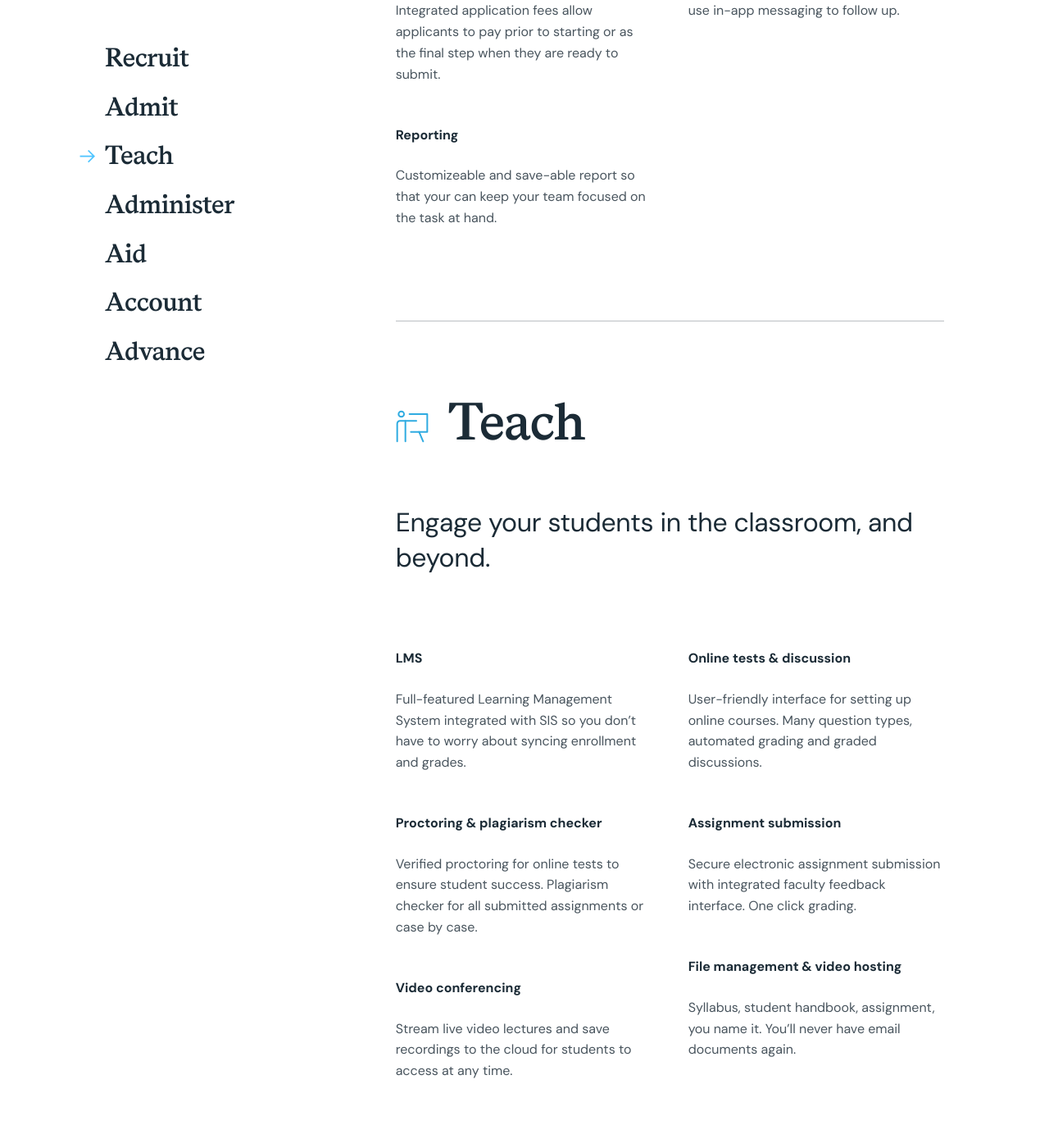
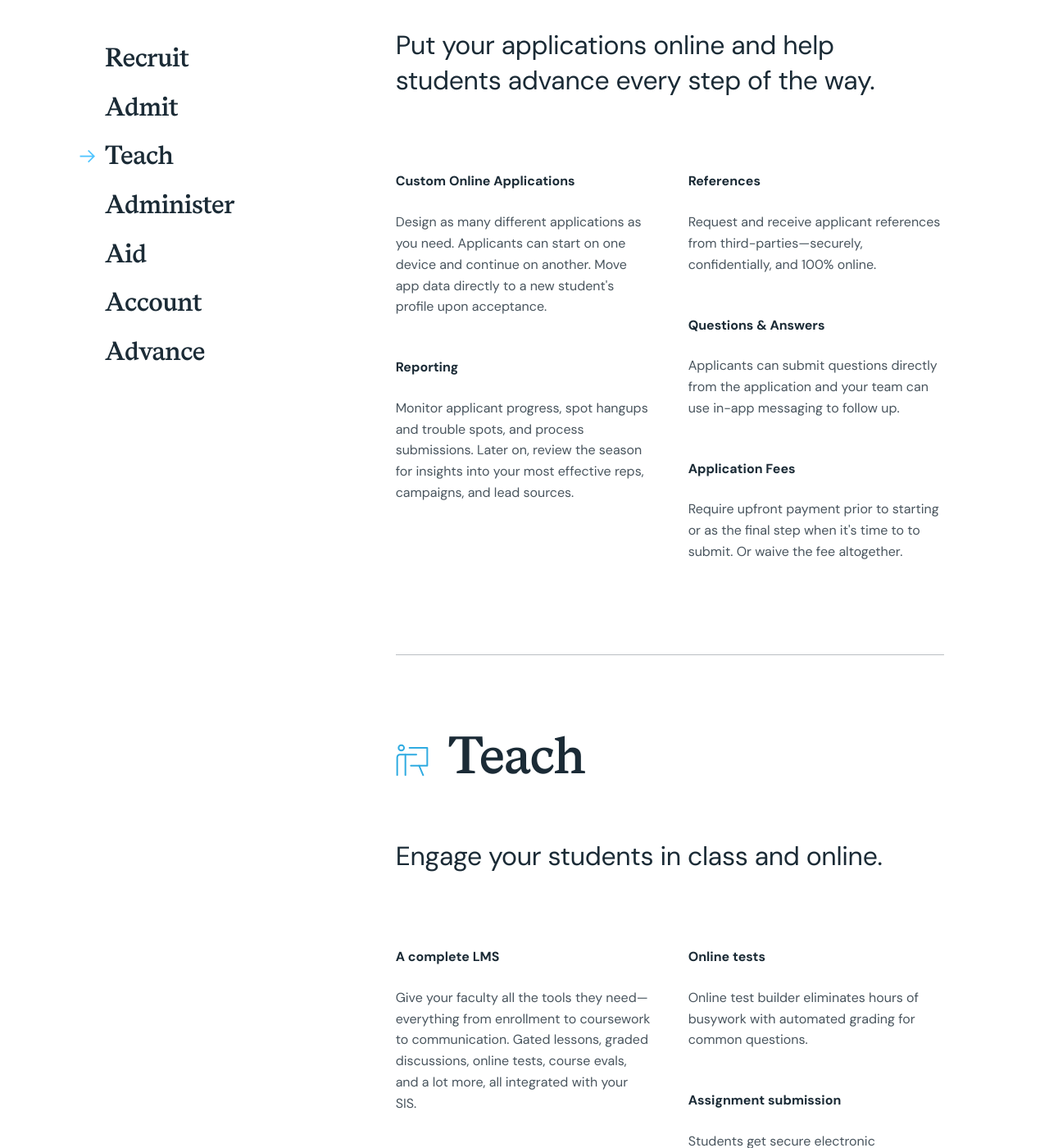
Before and after one commit to jtgrauke/jtgrauke.github.io, a Jekyll site: the page built from features.html, in a window 1280 px wide and 1400 px high, scrolled down 2523 px. Shown: the whole window at 82% size. Built offline with Jekyll 4.4.1, drawn with Linux system fonts in a browser that asks for light colours; nearby versions of some CDN libraries; some web fonts are replaced; some of the changed text lies outside the part shown.

Commit message:
Recruit, Admit, Teach revisions
Gave Recruit, Admit, and Teach (R.A.T.) sections a once-or-twice-over.

```diff
--- a/features.html
+++ b/features.html
@@ -52,27 +52,28 @@ featured_image: /images/social.jpg
                     </div>
 
                     <div class="features-item mb3">
-                        <p><strong>Inquiry Forms</strong></p>
-                        <p>Accept inquiries from your website or social media and follow up using a web interface. Customizable CSS to match your site.</p>
+                        <p><strong>Inquiries</strong></p>
+                        <p>Embeddable forms funnel inquiries from your website or social media straight to Populi. Automatically assign your staff as new leads flow in.</p>
                     </div>
 
+<!-- Killing this bit because the automations for inquiries are super lame.
                     <div class="features-item mb3">
                         <p><strong>Automations</strong></p>
-                        <p>Customizable triggers so that, say, a change in status triggers an email or specified communication plan.</p>
+                        <p>Custom triggers automate common tasks. For example, put a new website inquiry on a communication plan.</p>
                     </div>
 
                 </div>
-
+-->
                 <div class="one-half mt4">
 
                     <div class="features-item mb3">
                         <p><strong>Pipeline Reporting</strong></p>
-                        <p>See exactly where your leads are at and help them advance. Study your pipeline to improve your process.</p>
+                        <p>See exactly where your leads are at and help them take the next steps. Study your pipeline to focus your recruitment and improve your processes.</p>
                     </div>
 
                     <div class="features-item mb3">
-                        <p><strong>SMS, Email & Print</strong></p>
-                        <p>Send personal or bulk SMS, emails or letters and connect with your leads however they prefer.</p>
+                        <p><strong>Keep in touch</strong></p>
+                        <p>Connect with your leads however they prefer&mdash;SMS, email, print. Arrange and craft your interactions with communication plans.</p>
                     </div>
 
                 </div>
@@ -82,23 +83,20 @@ featured_image: /images/social.jpg
             <!--Admit-->
             <div id="admit" class="features-section pt6">
                 <h2 class="displayLarge"><img src="/images/icons/admit.svg" />Admit</h2>
-                <h5 class="heading">Help your students begin their journey with a user-friendly application.</h5>
+                <h5 class="heading">Put your applications online and help students advance every step of the way.</h5>
 
                 <div class="one-half first pt4">
 
                     <div class="features-item mb3">
-                        <p><strong>Online & Mobile Applications</strong></p>
-                        <p>Easy to design and implement. Applicants can stop and continue anytime. Monitor progress and encourage completion from any device.</p>
-                    </div>
-
-                    <div class="features-item mb3">
-                        <p><strong>Application Fees</strong></p>
-                        <p>Integrated application fees allow applicants to pay prior to starting or as the final step when they are ready to submit.</p>
+                        <p><strong>Custom Online Applications</strong></p>
+                        <p>Design as many different applications as you need. Applicants can start on one device and continue on another.
+			Move app data directly to a new student's profile upon acceptance.</p>
                     </div>
 
                     <div class="features-item mb3">
                         <p><strong>Reporting</strong></p>
-                        <p>Customizeable and save-able report so that your can keep your team focused on the task at hand.</p>
+                        <p>Monitor applicant progress, spot hangups and trouble spots, and process submissions. Later on, review the season for insights into your most effective reps, campaigns, and lead sources.
+                    </p>
                     </div>
 
                 </div>
@@ -107,13 +105,19 @@ featured_image: /images/social.jpg
 
                     <div class="features-item mb3">
                         <p><strong>References</strong></p>
-                        <p>Request and receive various types of references securely. 100% online..</p>
+                        <p>Request and receive applicant references from third-parties&mdash;securely, confidentially, and 100% online.</p>
                     </div>
 
                     <div class="features-item mb3">
-                        <p><strong>In-App Question & Answer</strong></p>
+                        <p><strong>Questions & Answers</strong></p>
                         <p>Applicants can submit questions directly from the application and your team can use in-app messaging to follow up.</p>
                     </div>
+
+		    <div class="features-item mb3">
+                        <p><strong>Application Fees</strong></p>
+                        <p>Require upfront payment prior to starting or as the final step when it's time to to submit. Or waive the fee altogether.</p>
+                    </div>
+
 
                 </div>
 
@@ -122,23 +126,24 @@ featured_image: /images/social.jpg
             <!--Teach-->
             <div id="teach" class="features-section pt6">
                 <h2 class="displayLarge"><img src="/images/icons/teach.svg" />Teach</h2>
-                <h5 class="heading">Engage your students in the classroom, and beyond.</h5>
+                <h5 class="heading">Engage your students in class and online.</h5>
 
                 <div class="one-half first pt4">
 
                     <div class="features-item mb3">
-                        <p><strong>LMS</strong></p>
-                        <p>Full-featured Learning Management System integrated with SIS so you don’t have to worry about syncing enrollment and grades.</p>
+                        <p><strong>A complete LMS</strong></p>
+                        <p>Give your faculty all the tools they need&mdash;everything from enrollment to coursework to communication.
+			Gated lessons, graded discussions, online tests, course evals, and a lot more, all integrated with your SIS.</p>
                     </div>
 
                     <div class="features-item mb3">
                         <p><strong>Proctoring & plagiarism checker</strong></p>
-                        <p>Verified proctoring for online tests to ensure student success. Plagiarism checker for all submitted assignments or case by case.</p>
+                        <p>Help students stay responsible with verified proctoring for online tests and plagiarism checks for all kinds of assignments.</p>
                     </div>
 
                     <div class="features-item mb3">
                         <p><strong>Video conferencing</strong></p>
-                        <p>Stream live video lectures and save recordings to the cloud for students to access at any time.</p>
+                        <p>Stream live video lectures with Zoom and BigBlueButton and save recordings to the cloud for students to access at any time.</p>
                     </div>
 
                 </div>
@@ -146,18 +151,18 @@ featured_image: /images/social.jpg
                 <div class="one-half mt4">
 
                     <div class="features-item mb3">
-                        <p><strong>Online tests & discussion</strong></p>
-                        <p>User-friendly interface for setting up online courses. Many question types, automated grading and graded discussions.</p>
+                        <p><strong>Online tests</strong></p>
+                        <p>Online test builder eliminates hours of busywork with automated grading for common questions.</p>
                     </div>
 
                     <div class="features-item mb3">
                         <p><strong>Assignment submission</strong></p>
-                        <p>Secure electronic assignment submission with integrated faculty feedback interface. One click grading.</p>
+                        <p>Students get secure electronic assignment submission. Faculty get an integrated interface for grading, rubrics, and feedback.</p>
                     </div>
 
                     <div class="features-item mb3">
                         <p><strong>File management & video hosting</strong></p>
-                        <p>Syllabus, student handbook, assignment, you name it. You’ll never have email documents again.</p>
+                        <p>Upload files, video, and audio and use them in assignments, lessons, tests, and discussions. Content streaming is optimized for students' devices and locations.</p>
                     </div>
 
                 </div>
```
